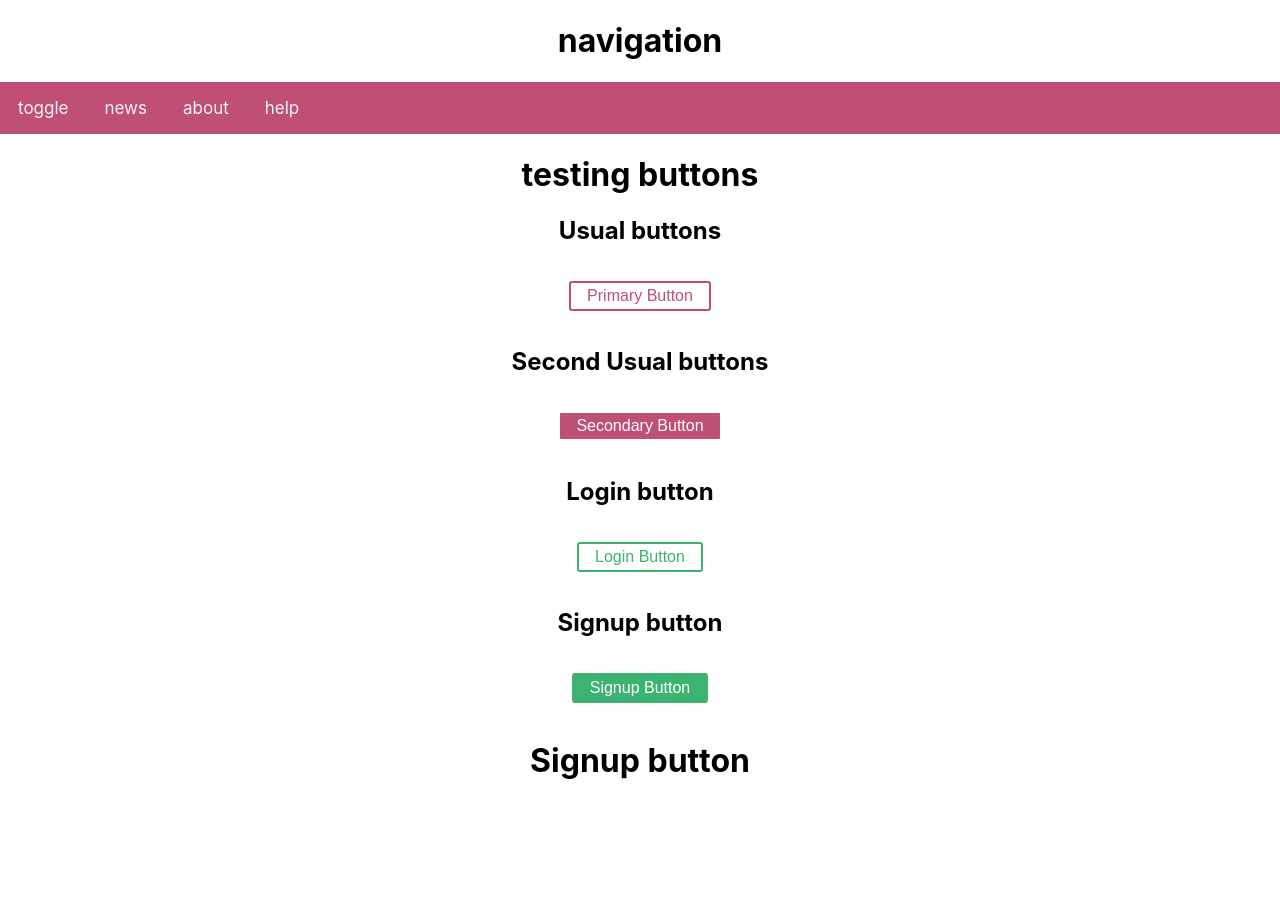
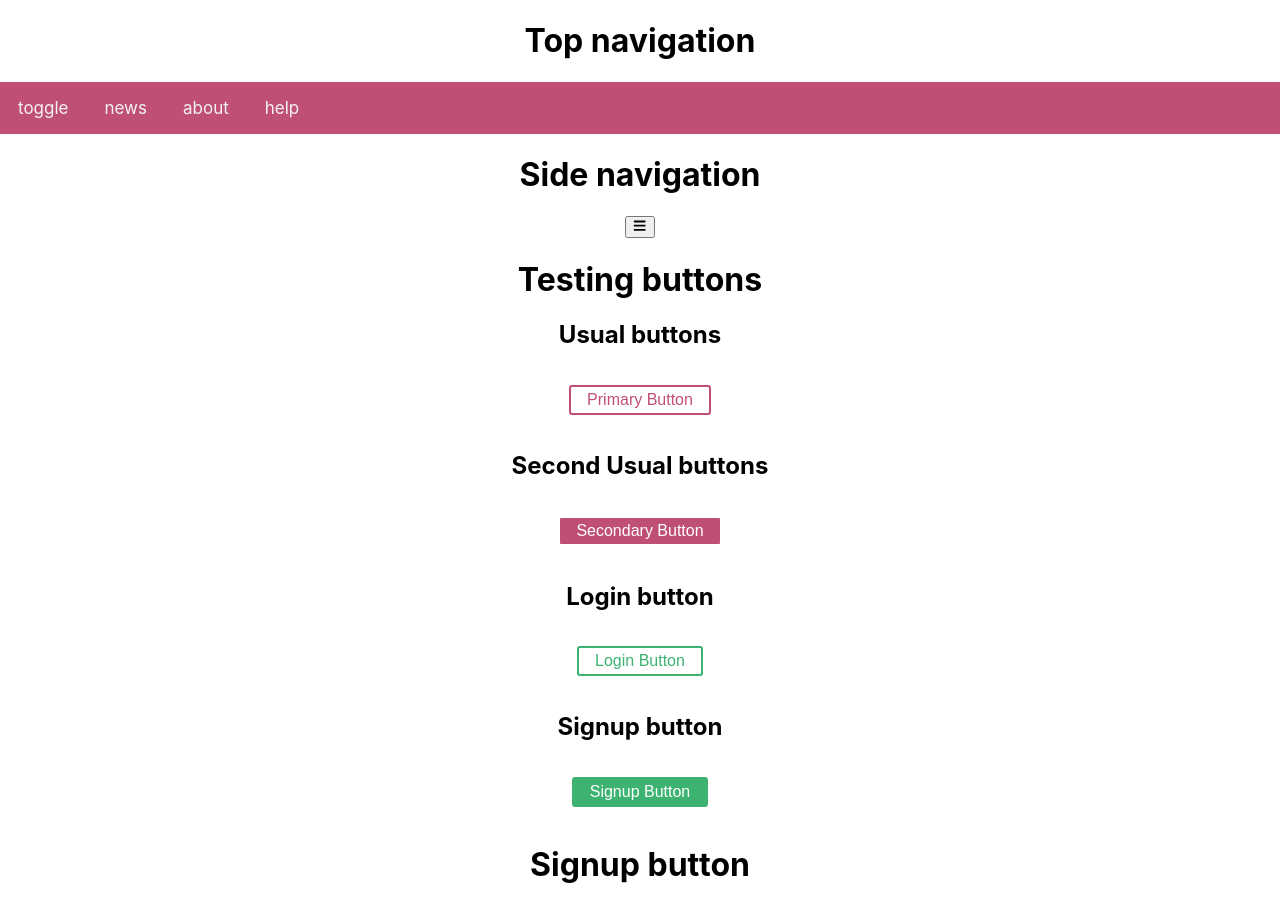
Before and after one commit to Heshan-kavi/dotnet-api-react-app, a React (Create React App) app: page / in a window 1280 px wide. Before the commit the page ends 801 px from the top, so only its background shows below. Built offline with nearby package versions, Linux system fonts and the light colour scheme.

Commit message:
implemented sidenavation with functionality

```diff
--- a/package.json
+++ b/package.json
@@ -8,6 +8,7 @@
     "@testing-library/user-event": "^13.5.0",
     "react": "^18.2.0",
     "react-dom": "^18.2.0",
+    "react-icons": "^4.11.0",
     "react-scripts": "5.0.1",
     "styled-components": "^6.1.0",
     "web-vitals": "^2.1.4"
--- a/src/App.js
+++ b/src/App.js
@@ -1,12 +1,16 @@
 import './App.css';
+import React, { useState } from "react";
 import { TopNavigation, AnchorTag } from './Shared/Components/TopNavigation';
 import {PrimaryButton, SecondaryButton, LoginButton, SignupButton} from './Shared/Components/Buttons';
+import SideNavigation from './Shared/Components/SideNavigation';
+import * as FaIcons from "react-icons/fa";
 
 function App() {
+
   return (
     <div className="App">
       <h1>
-        navigation
+        Top navigation
       </h1>
       <TopNavigation>
         <AnchorTag href="#news">toggle</AnchorTag>
@@ -15,7 +19,11 @@ function App() {
         <AnchorTag href="#news">help</AnchorTag>
       </TopNavigation>
       <h1>
-        testing buttons
+        Side navigation
+      </h1>
+      <SideNavigation/>
+      <h1>
+        Testing buttons
       </h1>
       <h2>
         Usual buttons
--- /dev/null
+++ b/src/Shared/Components/SideNavigation.css
@@ -0,0 +1,30 @@
+.nav-menu{
+    background-color: #BF4F74;
+    width: 250px;
+    height: 100vh;
+    display: flex;
+    justify-content: center;
+    position: fixed;
+    top: 0;
+    left: -100%;
+    transition: 850ms;
+}
+
+.nav-menu.active{
+    left: 0;
+    transition: 850ms;
+}
+
+.nav-menu-items{
+    list-style-type: none;
+    padding-left: 0px;
+}
+
+.nav-menu-items li{
+    margin-bottom: 20px;
+}
+
+.nav-menu-items li:hover{
+    background-color: white;
+    color: #BF4F74;
+}
--- a/src/Shared/Components/SideNavigation.js
+++ b/src/Shared/Components/SideNavigation.js
@@ -0,0 +1,28 @@
+import React, { useState } from "react";
+import * as AiIcons from "react-icons/ai";
+import * as FaIcons from "react-icons/fa";
+import './SideNavigation.css';
+
+function SideNavigation (props){
+
+    const [isSideBarOpen, setIsSideBarOpen] = useState(false);
+
+    function onOpenClickHandler(){
+        setIsSideBarOpen(!isSideBarOpen);
+    }
+
+    return (
+        <>
+            <button onClick={onOpenClickHandler}><FaIcons.FaBars/></button>
+            <nav className={isSideBarOpen ? 'nav-menu active' : 'nav-menu'}>
+                <ul className="nav-menu-items">
+                    <li onClick={onOpenClickHandler}><AiIcons.AiOutlineClose/></li>
+                    <li>Home</li>
+                    <li>About</li>
+                </ul>
+            </nav>
+        </>
+    )
+}
+
+export default SideNavigation;
```
Also changed, not shown: 1 other file (tests, documents, lock files or other folders).
